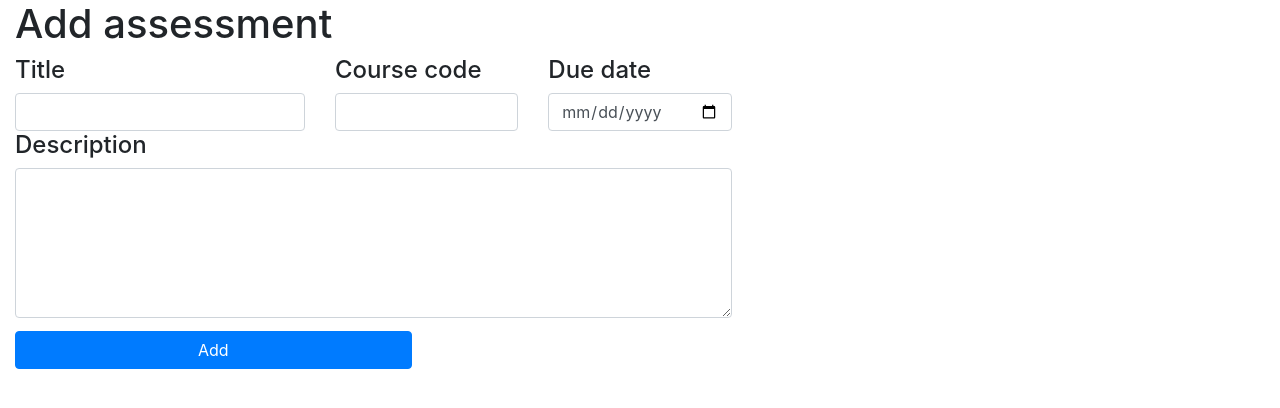
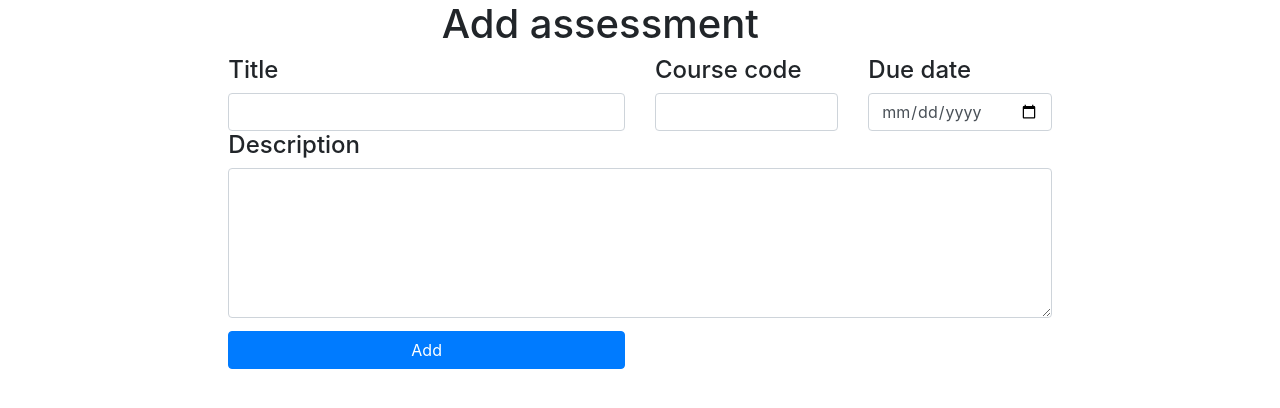
Before and after one commit to ChackMociute/Assessment-ToDo-Website, a Flask app: page /add in a window 1280 px wide; the page is wider, and only the part inside the window is pictured. Shown: the part 56-464 px from the top of that part. Run offline with Flask 2, Linux system fonts and the light colour scheme; some libraries are stand-ins or nearby versions.

Commit message:
Styled and finished the project

```diff
--- a/app/templates/add.html
+++ b/app/templates/add.html
@@ -3,7 +3,7 @@
 
 <div class="container-fluid">
     <div class="row">
-        <div class="col-12">
+        <div class="col-12 offset-lg-4 offset-md-3">
             <h1>Add assessment</h1>
         </div>
     </div>
@@ -14,44 +14,50 @@
 
     <div class="container-fluid">
         <div class="row">
-            <div class="col-3">
+            <div class="col-lg-4 col-md-6 col-sm-10 offset-lg-2 offset-md-1">
                 <h4>Title</h4>
                 {{ form.title(class_='form-control') }}
             </div>
-            <div class="col-2">
+            <div class="col-lg-2 col-md-4 col-sm-8">
                 <h4>Course code</h4>
                 {{ form.code(class_='form-control') }}
             </div>
-            <div class="col-2">
+            <div class="col-lg-2 col-md-3 col-sm-4 offset-lg-0 offset-md-1">
                 <h4>Due date</h4>
                 {{ form.deadline(class_='form-control') }}
             </div>
         </div>
         <div class="row">
-            {% for error in form.title.errors %}
-            <div class="col-3 alert alert-danger" role="alert">
-                [{{ error }}]
+            <div class="col-lg-8 col-md-10 col-sm-12 offset-lg-2 offset-md-1">
+                {% for error in form.title.errors %}
+                <div class="alert alert-danger" role="alert">
+                    [{{ error }}]
+                </div>
+                {% endfor %}
             </div>
-            {% endfor %}
-            {% for error in form.code.errors %}
-            <div class="col-2 alert alert-danger" role="alert">
-                [{{ error }}]
+            <div class="col-lg-8 col-md-10 col-sm-12 offset-lg-2 offset-md-1">
+                {% for error in form.code.errors %}
+                <div class="alert alert-danger" role="alert">
+                    [{{ error }}]
+                </div>
+                {% endfor %}
             </div>
-            {% endfor %}
-            {% for error in form.deadline.errors %}
-            <div class="col-2 alert alert-danger" role="alert">
-                [{{ error }}]
+            <div class="col-lg-8 col-md-10 col-sm-12 offset-lg-2 offset-md-1">
+                {% for error in form.deadline.errors %}
+                <div class="alert alert-danger" role="alert">
+                    [{{ error }}]
+                </div>
+                {% endfor %}
             </div>
-            {% endfor %}
         </div>
         <div class="row">
-            <div class="col-7" style="height: 200px">
+            <div class="col-lg-8 col-md-10 col-sm-12 offset-lg-2 offset-md-1" style="height: 200px">
                 <h4>Description</h4>
                 {{ form.description(class_='form-control', style="height: 150px") }}
             </div>
         </div>
         <div class="row">
-            <div class="col-7">
+            <div class="col-lg-8 col-md-10 col-sm-12 offset-lg-2 offset-md-1">
                 {% for error in form.description.errors %}
                 <div class="alert alert-danger" role="alert">
                     [{{ error }}]
@@ -60,10 +66,10 @@
             </div>
         </div>
         <div class="row">
-            <div class="col-4">
+            <div class="col-lg-4 col-md-6 col-sm-12 offset-lg-2 offset-md-1">
                 <input type="submit" class="btn btn-primary col-12" value="Add">
             </div>
-            <div class="col-3">
+            <div class="col-lg-4 col-md-4 col-sm-12">
                 {% with messages = get_flashed_messages() %}
                 {% if messages %}
                 {% for message in messages %}
--- a/app/templates/complete.html
+++ b/app/templates/complete.html
@@ -4,7 +4,7 @@
 {% endblock %}
 
 {% block buttons %}
-<button type="submit" name="complete_button" value="mark_uncomplete" class="btn btn-info offset-4 col-4">Mark
+<button type="submit" name="complete_button" value="mark_uncomplete" class="btn btn-info offset-3 col-5">Mark
     uncomplete</button>
 <button type="submit" name="complete_button" value="delete" class="btn btn-danger col-3">Delete</button>
 {% endblock %}
--- a/app/templates/home.html
+++ b/app/templates/home.html
@@ -6,7 +6,7 @@
 {% block buttons %}
 <button type="submit" name="home_button" value="mark_complete" class="btn btn-success col-4">Mark
     complete</button>
-<button type="submit" name="home_button" value="mark_uncomplete" class="btn btn-info col-4">Mark
+<button type="submit" name="home_button" value="mark_uncomplete" class="btn btn-info col-5">Mark
     uncomplete</button>
-<button type="submit" name="home_button" value="delete" class="btn btn-danger col-3">Delete</button>
+<button type="submit" name="home_button" value="delete" class="btn btn-danger col-2">Delete</button>
 {% endblock %}
```
Also changed, not shown: app/templates/table.html (+11 -5 lines), app.db.
